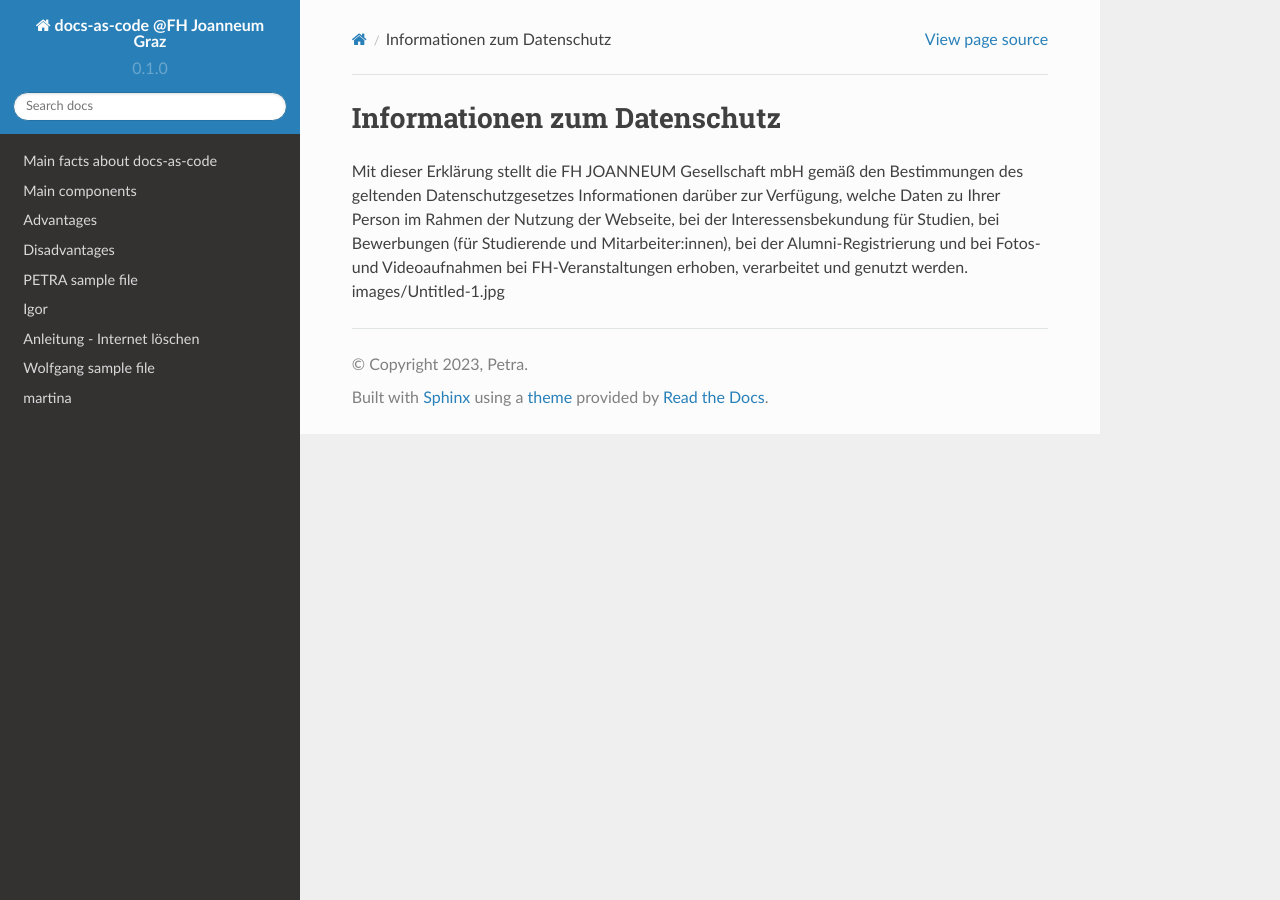
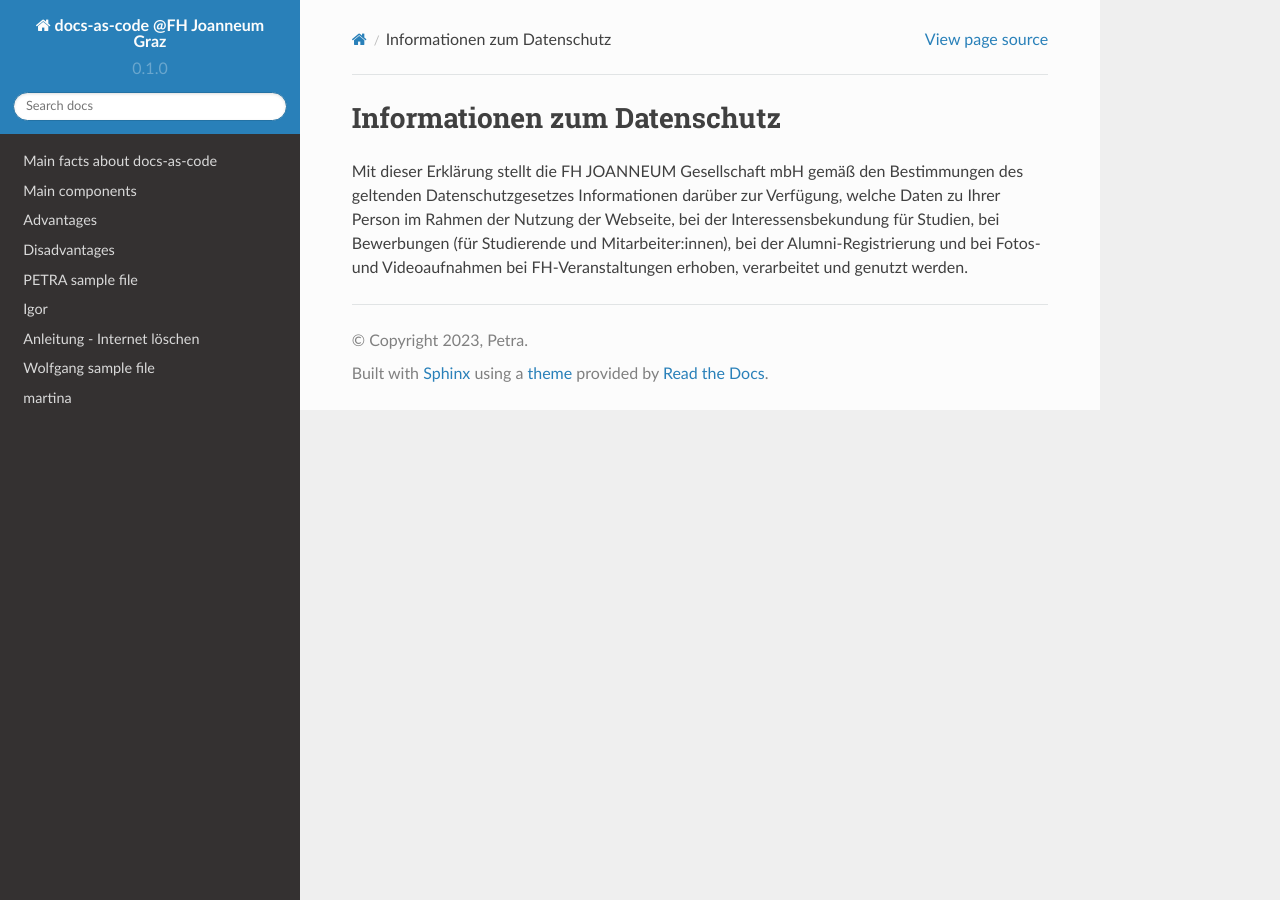
Before and after one commit to pezi77/workshop-fh-2023, a Sphinx documentation site: the page built from docs/source/gandi.rst, in a window 1280 px wide. Built offline with Sphinx 7.4.7 and the Read the Docs theme 2.0.0, drawn with Linux system fonts in a browser that asks for light colours; pages that are not in the unit, such as notebooks, are missing from menus.

Commit message:
Update gandi.rst

```diff
--- a/docs/source/gandi.rst
+++ b/docs/source/gandi.rst
@@ -1,4 +1,3 @@
 Informationen zum Datenschutz
 =============================
 Mit dieser Erklärung stellt die FH JOANNEUM Gesellschaft mbH gemäß den Bestimmungen des geltenden Datenschutzgesetzes Informationen darüber zur Verfügung, welche Daten zu Ihrer Person im Rahmen der Nutzung der Webseite, bei der Interessensbekundung für Studien, bei Bewerbungen (für Studierende und Mitarbeiter:innen), bei der Alumni-Registrierung und bei Fotos- und Videoaufnahmen bei FH-Veranstaltungen erhoben, verarbeitet und genutzt werden.
-images/Untitled-1.jpg
```
